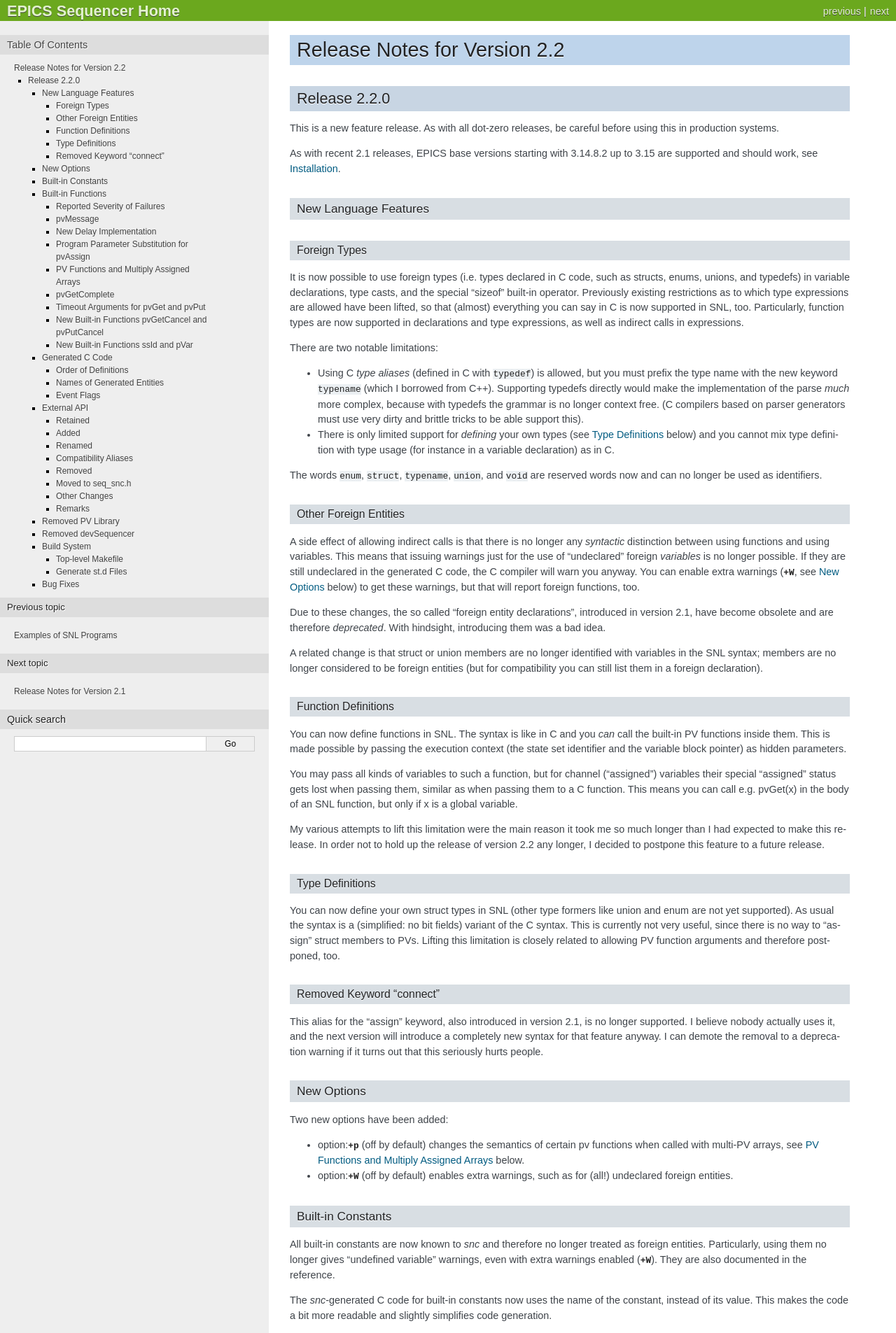
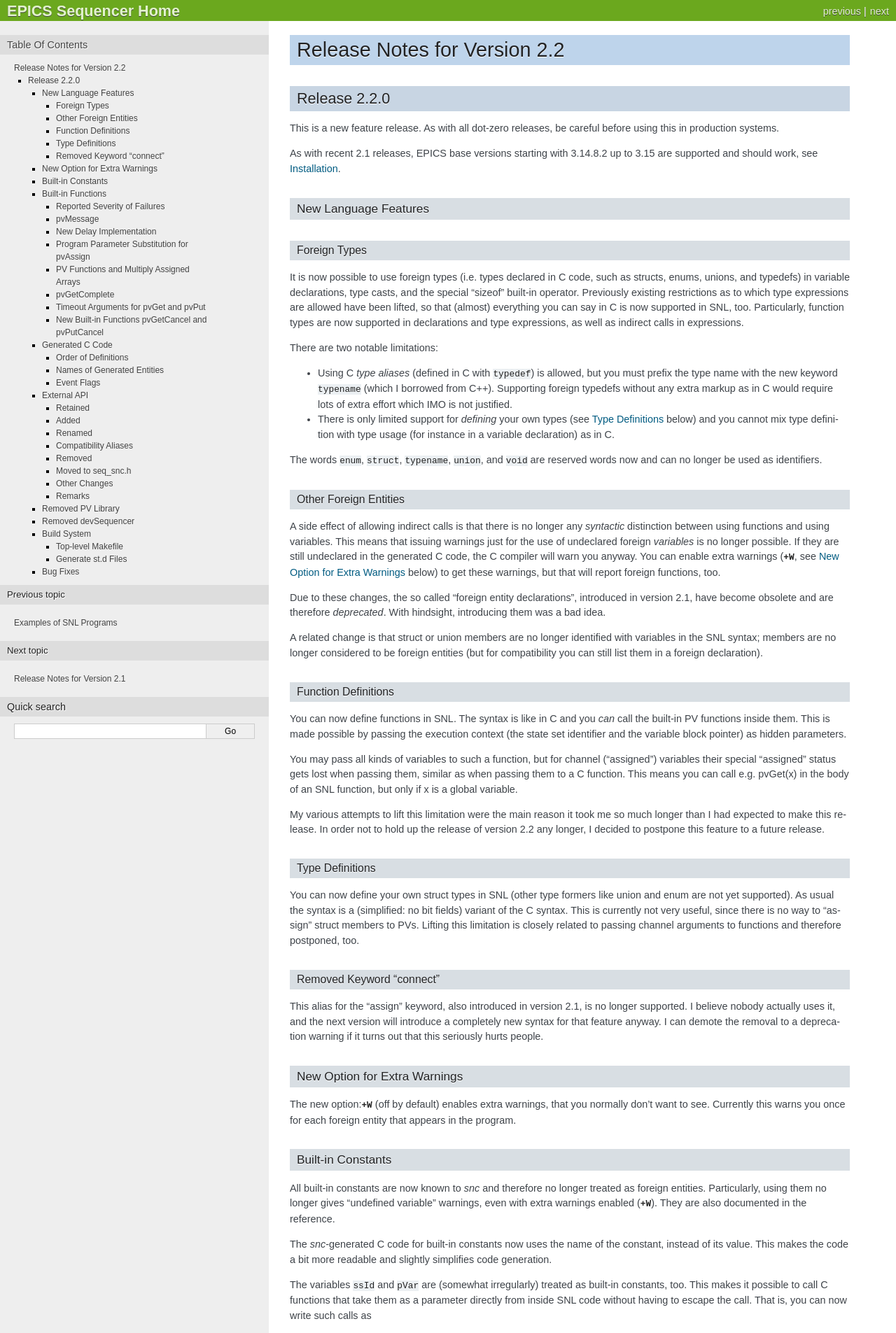
Before and after one commit to jeonghanlee/sequencer-2-2, a Sphinx documentation site: the page built from documentation/ReleaseNotes-2-2.txt, in a window 1280 px wide. Shown: the top 1905 px of the page at 70% size. Built offline with Sphinx 7.4.7, drawn with Linux system fonts in a browser that asks for light colours; some of the changed text lies outside the part shown.

Commit message:
docs: started re-writing release notes for 2.2.0

```diff
--- a/documentation/ReleaseNotes-2-2.txt
+++ b/documentation/ReleaseNotes-2-2.txt
@@ -30,10 +30,8 @@
 
 * Using C *type aliases* (defined in C with ``typedef``) is allowed, but you
   must prefix the type name with the new keyword ``typename`` (which I
-  borrowed from C++). Supporting typedefs directly would make the
-  implementation of the parse *much* more complex, because with typedefs the
-  grammar is no longer context free. (C compilers based on parser generators
-  must use very dirty and brittle tricks to be able support this).
+  borrowed from C++). Supporting foreign typedefs without any extra markup
+  as in C would require lots of extra effort which IMO is not justified.
 
 * There is only limited support for *defining* your own types (see `Type
   Definitions`_ below) and you cannot mix type definition with type usage
@@ -47,11 +45,11 @@
 
 A side effect of allowing indirect calls is that there is no longer any
 *syntactic* distinction between using functions and using variables. This
-means that issuing warnings just for the use of "undeclared" foreign
+means that issuing warnings just for the use of undeclared foreign
 *variables* is no longer possible. If they are still undeclared in the
 generated C code, the C compiler will warn you anyway. You can enable extra
-warnings (:option:`+W`, see `New Options`_ below) to get these warnings, but
-that will report foreign functions, too.
+warnings (:option:`+W`, see `New Option for Extra Warnings`_ below) to get
+these warnings, but that will report foreign functions, too.
 
 Due to these changes, the so called "foreign entity declarations",
 introduced in version 2.1, have become obsolete and are therefore
@@ -88,7 +86,7 @@
 union and enum are not yet supported). As usual the syntax is a (simplified:
 no bit fields) variant of the C syntax. This is currently not very useful,
 since there is no way to "assign" struct members to PVs. Lifting this
-limitation is closely related to allowing PV function arguments and
+limitation is closely related to passing channel arguments to functions and
 therefore postponed, too.
 
 Removed Keyword "connect"
@@ -101,17 +99,12 @@
 hurts people.
 
 
-New Options
-^^^^^^^^^^^
+New Option for Extra Warnings
+^^^^^^^^^^^^^^^^^^^^^^^^^^^^^
 
-Two new options have been added:
-
-* option:`+p` (off by default) changes the semantics of certain pv functions
-  when called with multi-PV arrays, see `PV Functions and Multiply Assigned
-  Arrays`_ below.
-
-* option:`+W` (off by default) enables extra warnings, such as for (all!)
-  undeclared foreign entities.
+The new option:`+W` (off by default) enables extra warnings, that you
+normally don't want to see. Currently this warns you once for each foreign
+entity that appears in the program.
 
 
 Built-in Constants
@@ -125,6 +118,17 @@
 The *snc*-generated C code for built-in constants now uses the name of the
 constant, instead of its value. This makes the code a bit more readable and
 slightly simplifies code generation.
+
+The variables ``ssId`` and ``pVar`` are (somewhat irregularly) treated as
+built-in constants, too. This makes it possible to call C functions that
+take them as a parameter directly from inside SNL code without having to
+escape the call. That is, you can now write such calls as ::
+
+  my_c_fun(ssId, pVar, ...);
+
+instead of ::
+
+  %%my_c_fun(ssId, pVar, ...);
 
 
 Built-in Functions
@@ -185,14 +189,22 @@
 sometimes called "macros") inside the PV name, exactly as in the assign
 clause.
 
+.. todo::
+
+  Should I revert that change? It could potentially break programs, even
+  though I doubt in practice anyone uses pvAssign to circumvent the
+  replacement because they use curly braces in PV names. Another issue is
+  that I'd very much like to move the sequencer to use the standard EPICS
+  macro replacement facility. Should I support $(...) alongside {...}?
+
 PV Functions and Multiply Assigned Arrays
 ~~~~~~~~~~~~~~~~~~~~~~~~~~~~~~~~~~~~~~~~~
 
 A long time wart of the sequencer, inherited from the 2.0 version, was the
 behaviour of built-in pv functions when you pass an array in which elements
-are assigned to separate PVs. In most cases this behaved as if you had
-passed in just the first element of the array, which is inconsistent and
-error-prone.
+are assigned to separate PVs. In most cases (except one, see below) this
+behaved as if you had passed in just the first element of the array, which
+is inconsistent and error-prone.
 
 However, existing programs might (perhaps without the author or maintainer
 being aware of it) rely on the current behaviour -- and silently breaking
@@ -201,33 +213,20 @@
 ("perhaps you meant to pass xxx[0]?") so that it retains its old behaviour.
 
 For some of the pv functions, operating on all contained PVs of a multi-PV
-array really is the most natural semantics. You can enable this with the new
-option :option:`+p` (the opposite
-:option:`-p` is the default). If :option:`+p` is in effect, then the
-following pv functions will operate on all contained PVs if called with a
-multi-PV array as argument:
+array would make sense if one would be willing to overload them. I decided
+against that and instead provide a number of new functions named
+"pvArray..." for that:
 
-* :c:func:`pvGetComplete`
-* :c:func:`pvMonitor`
-* :c:func:`pvPutComplete`
-* :c:func:`pvStopMonitor`
-* :c:func:`pvSync`
+* :c:func:`pvArrayGetComplete`
+* :c:func:`pvArrayMonitor`
+* :c:func:`pvArrayPutComplete`
+* :c:func:`pvArrayStopMonitor`
+* :c:func:`pvArraySync`
 
-Additionally, this is the behaviour for the two new functions:
-
-* :c:func:`pvGetCancel`
-* :c:func:`pvPutCancel`
-
-For all other functions, calling them with a multi-PV array argument gives a
-compile time error, regardless of whether :option:`+p` or :option:`-p` is in
-effect. At the moment this includes
-
-* :c:func:`pvGet`
-* :c:func:`pvPut`
-
-even though for these two functions operating on all contained PVs would
-perhaps make sense. A future version may support that or perhaps add new
-functions for this purpose.
+I may add ``pvArrayGet`` and ``pvArrayPut`` in the future. Especially for
+the :ref:`SYNC<compType>` variant, such functions could be implemented more
+efficiently than the semantically equivalent for loop over all elements of
+the array.
 
 pvGetComplete
 ~~~~~~~~~~~~~
@@ -269,19 +268,6 @@
 It is now possible to cancel and asynchronous get or put request by calling
 :c:func:`pvGetCancel` or :c:func:`pvPutCancel`, respectively.
 
-New Built-in Functions ssId and pVar
-~~~~~~~~~~~~~~~~~~~~~~~~~~~~~~~~~~~~
-
-Like pvIndex these are implemented as macros. They allow passing the
-similarly named implicit parameters to C functions directly from inside SNL
-code without having to escape the call. That is, you can now write such calls as
-::
-
-  my_c_fun(ssId(), pVar(), ...);
-
-instead of ::
-
-  %%my_c_fun(ssId, pVar, ...);
 
 Generated C Code
 ^^^^^^^^^^^^^^^^
```
